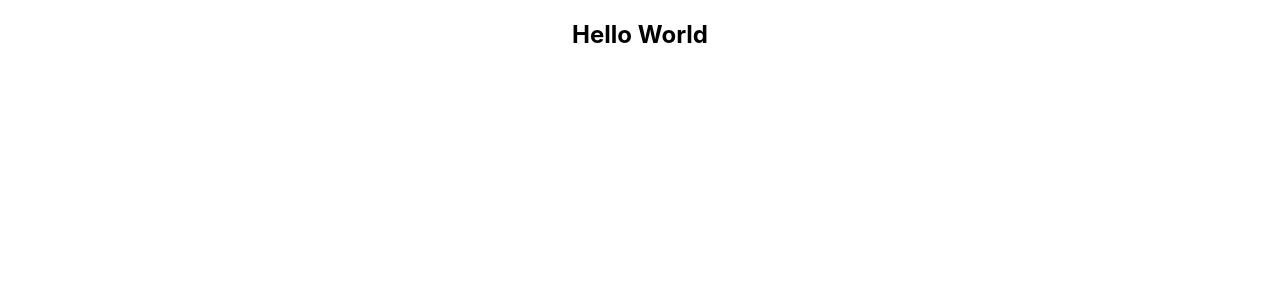
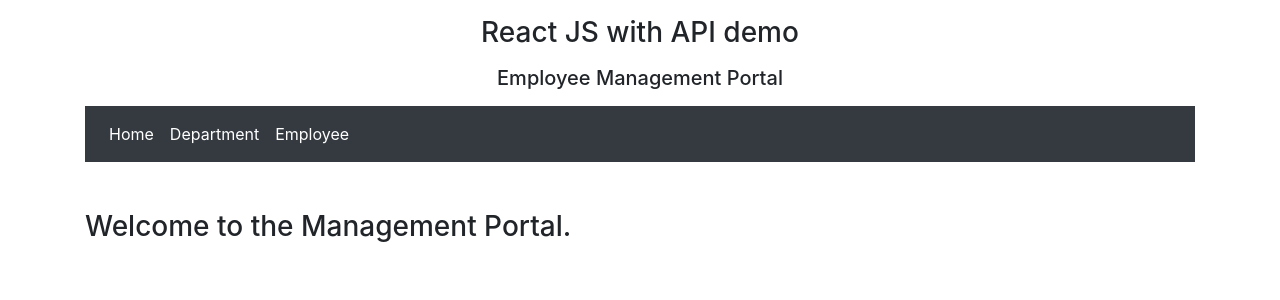
Before and after one commit to Clov94/React_WebAPI_React, a React (Create React App) app: page / in a window 1280 px wide. Shown: the top 300 px of the page. Built offline with nearby package versions, Linux system fonts and the light colour scheme.

Commit message:
React_WebAPI | routing to navigation menu sections is working properly.

```diff
--- a/package.json
+++ b/package.json
@@ -6,9 +6,12 @@
     "@testing-library/jest-dom": "^4.2.4",
     "@testing-library/react": "^9.3.2",
     "@testing-library/user-event": "^7.1.2",
+    "bootstrap": "^4.4.1",
     "react": "^16.13.1",
+    "react-bootstrap": "^1.0.1",
     "react-dom": "^16.13.1",
-    "react-scripts": "3.4.1"
+    "react-scripts": "3.4.1",
+    "react-router-dom": "5.2.0"
   },
   "scripts": {
     "start": "react-scripts start",
--- a/public/index.html
+++ b/public/index.html
@@ -25,6 +25,12 @@
       Learn how to configure a non-root public URL by running `npm run build`.
     -->
     <title>React App</title>
+    <link
+      rel="stylesheet"
+      href="https://maxcdn.bootstrapcdn.com/bootstrap/4.4.1/css/bootstrap.min.css"
+      integrity="sha384-Vkoo8x4CGsO3+Hhxv8T/Q5PaXtkKtu6ug5TOeNV6gBiFeWPGFN9MuhOf23Q9Ifjh"
+      crossorigin="anonymous"
+    />
   </head>
   <body>
     <noscript>You need to enable JavaScript to run this app.</noscript>
--- a/src/App.js
+++ b/src/App.js
@@ -1,12 +1,29 @@
 import React from "react";
-import logo from "./logo.svg";
 import "./App.css";
+import { HomeComponent } from "./components/home-component";
+import { BrowserRouter, Switch, Route } from "react-router-dom";
+import { DepartmentComponent } from "./components/department-component";
+import { EmployeeComponent } from "./components/employee-component";
+import { NavigationMenuComponent } from "./components/navigation-menu-component";
 
 function App() {
   return (
-    <div className="App">
-      <h2>Hello World</h2>
-    </div>
+    <BrowserRouter>
+      <div className="container">
+        <h3 className="m-3 d-flex justify-content-center">
+          React JS with API demo
+        </h3>
+        <h5 className="m-3 d-flex justify-content-center">
+          Employee Management Portal
+        </h5>
+        <NavigationMenuComponent />
+        <Switch>
+          <Route path="/" component={HomeComponent} exact />
+          <Route path="/department" component={DepartmentComponent} exact />
+          <Route path="/employee" component={EmployeeComponent} exact />
+        </Switch>
+      </div>
+    </BrowserRouter>
   );
 }
 
--- /dev/null
+++ b/src/components/department-component.js
@@ -0,0 +1,11 @@
+import React from "react";
+
+export class DepartmentComponent extends React.Component {
+  render() {
+    return (
+      <div className="mt-5 d-flex justify-content-left">
+        <h3>This is the Department page</h3>
+      </div>
+    );
+  }
+}
--- /dev/null
+++ b/src/components/employee-component.js
@@ -0,0 +1,11 @@
+import React from "react";
+
+export class EmployeeComponent extends React.Component {
+  render() {
+    return (
+      <div className="mt-5 d-flex justify-content-left">
+        <h3>This is the Employee page</h3>
+      </div>
+    );
+  }
+}
--- /dev/null
+++ b/src/components/home-component.js
@@ -0,0 +1,11 @@
+import React from "react";
+
+export class HomeComponent extends React.Component {
+  render() {
+    return (
+      <div className="mt-5 d-flex justify-content-left">
+        <h3>Welcome to the Management Portal.</h3>
+      </div>
+    );
+  }
+}
--- /dev/null
+++ b/src/components/navigation-menu-component.js
@@ -0,0 +1,29 @@
+import React from "react";
+import { NavLink } from "react-router-dom";
+import { Navbar, Nav } from "react-bootstrap";
+
+export class NavigationMenuComponent extends React.Component {
+  render() {
+    return (
+      <Navbar bg="dark" expand="lg">
+        <Navbar.Toggle aria-controls="basic-navbar-nav" />
+        <Navbar.Collapse id="basic-navbar-nav">
+          <Nav>
+            <NavLink className="d-inline p-2 bg-dark text-white" to="/">
+              Home
+            </NavLink>
+            <NavLink
+              className="d-inline p-2 bg-dark text-white"
+              to="/department"
+            >
+              Department
+            </NavLink>
+            <NavLink className="d-inline p-2 bg-dark text-white" to="/employee">
+              Employee
+            </NavLink>
+          </Nav>
+        </Navbar.Collapse>
+      </Navbar>
+    );
+  }
+}
```
Also changed, not shown: 2 other files (tests, documents, lock files or other folders).
